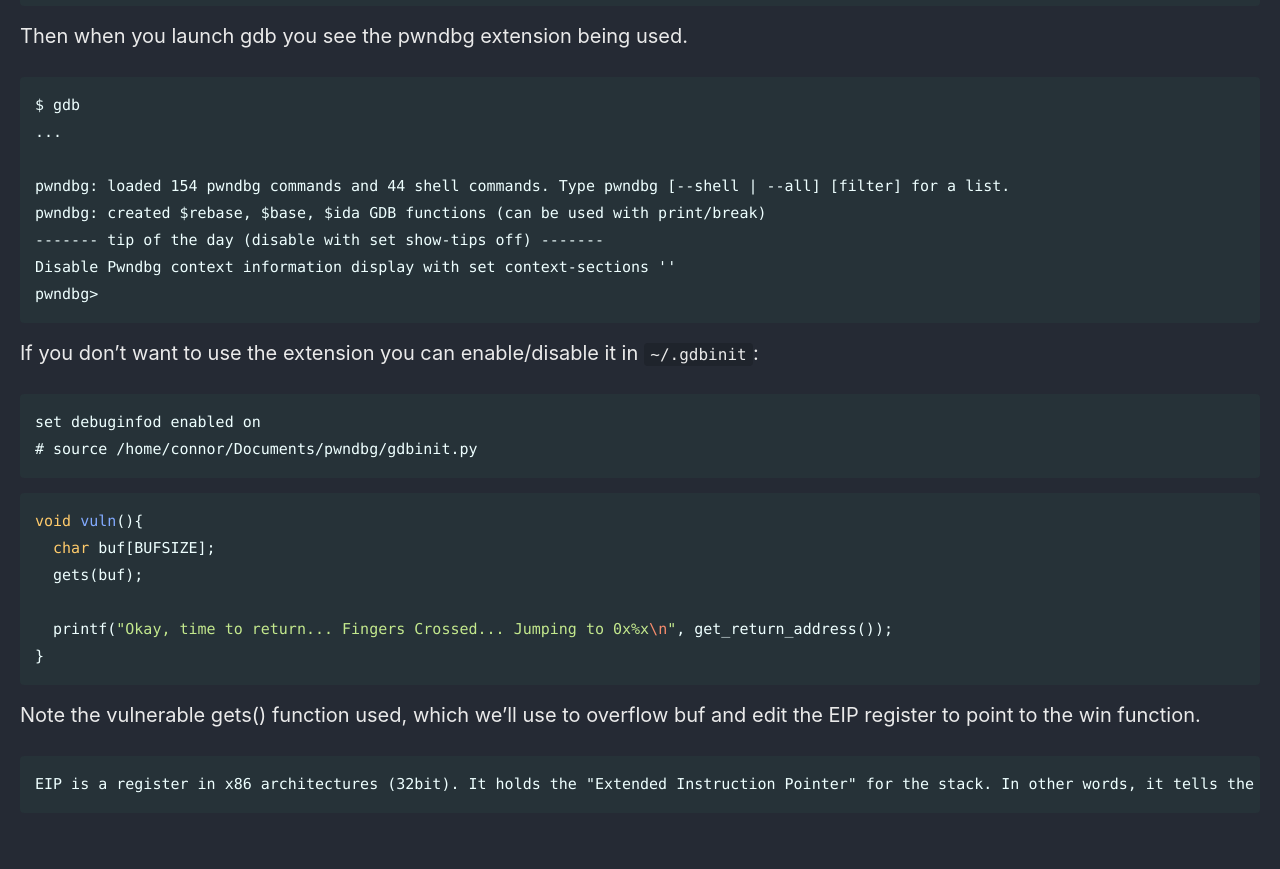
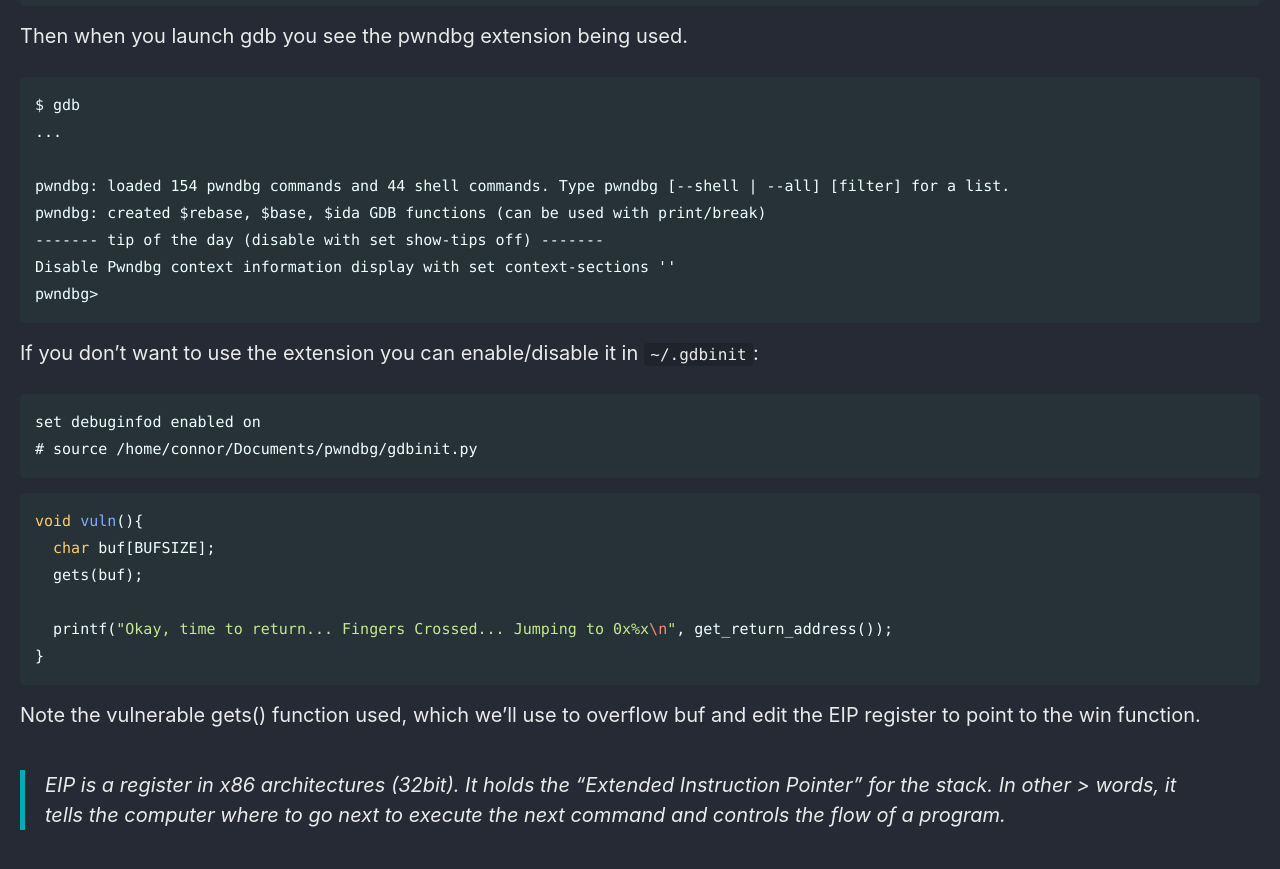
Before and after one commit to Connor-McCartney/Connor-McCartney.github.io, a Jekyll site: the page built from _pages/misc/pwn.md, in a window 1280 px wide and 900 px high, scrolled down 1816 px. Shown: the top 869 px of the window. Built offline with Jekyll 4.4.1, drawn with Linux system fonts in a browser that asks for light colours; cached includes are drawn as plain includes.

Commit message:
Update pwn.md

````diff
--- a/_pages/misc/pwn.md
+++ b/_pages/misc/pwn.md
@@ -102,6 +102,6 @@ void vuln(){
 
 Note the vulnerable gets() function used, which we'll use to overflow buf and edit the EIP register to point to the win function.
 
-```
-EIP is a register in x86 architectures (32bit). It holds the "Extended Instruction Pointer" for the stack. In other words, it tells the computer where to go next to execute the next command and controls the flow of a program.
-```
+
+> EIP is a register in x86 architectures (32bit). It holds the "Extended Instruction Pointer" for the stack.
+> In other > words, it tells the computer where to go next to execute the next command and controls the flow of a program.
````
